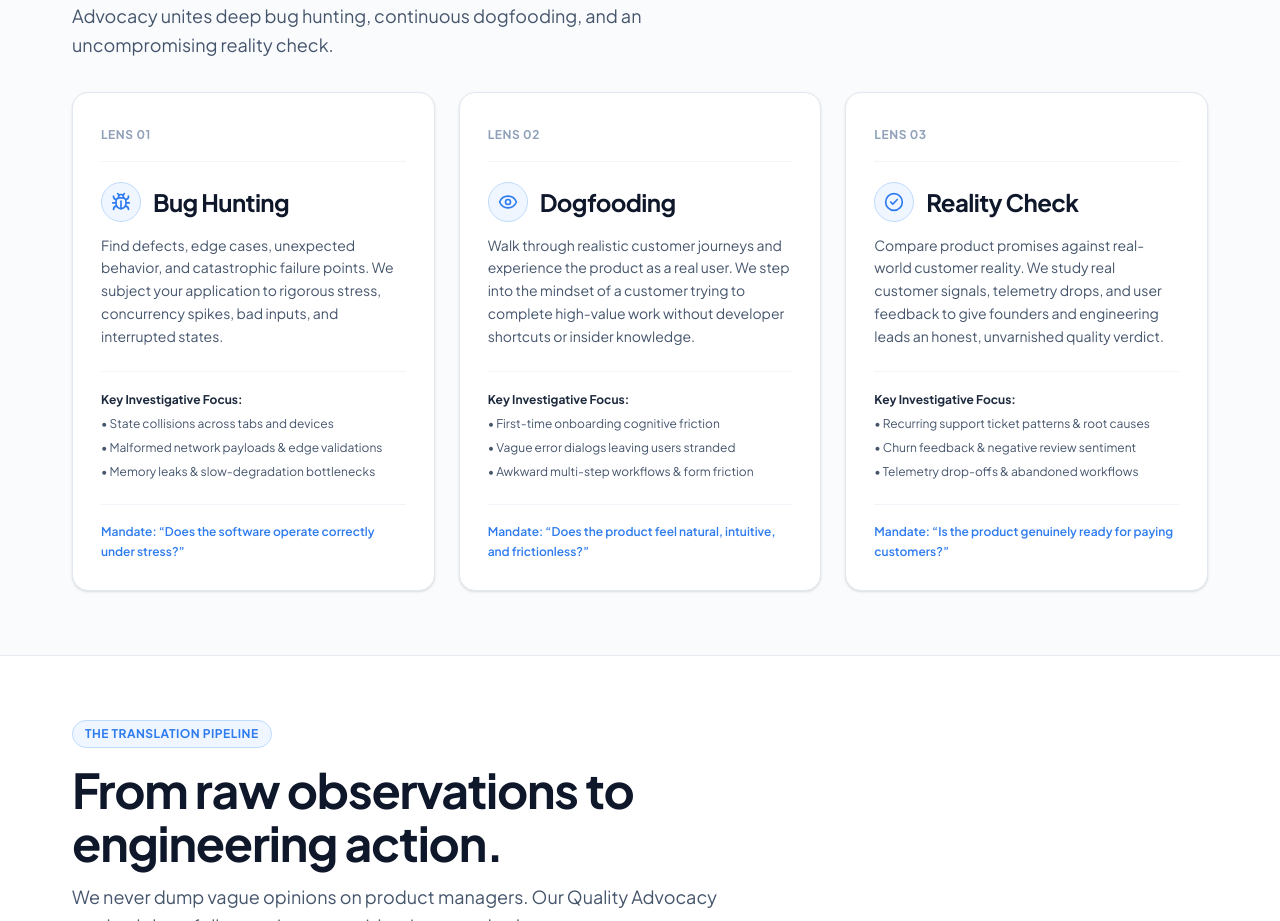
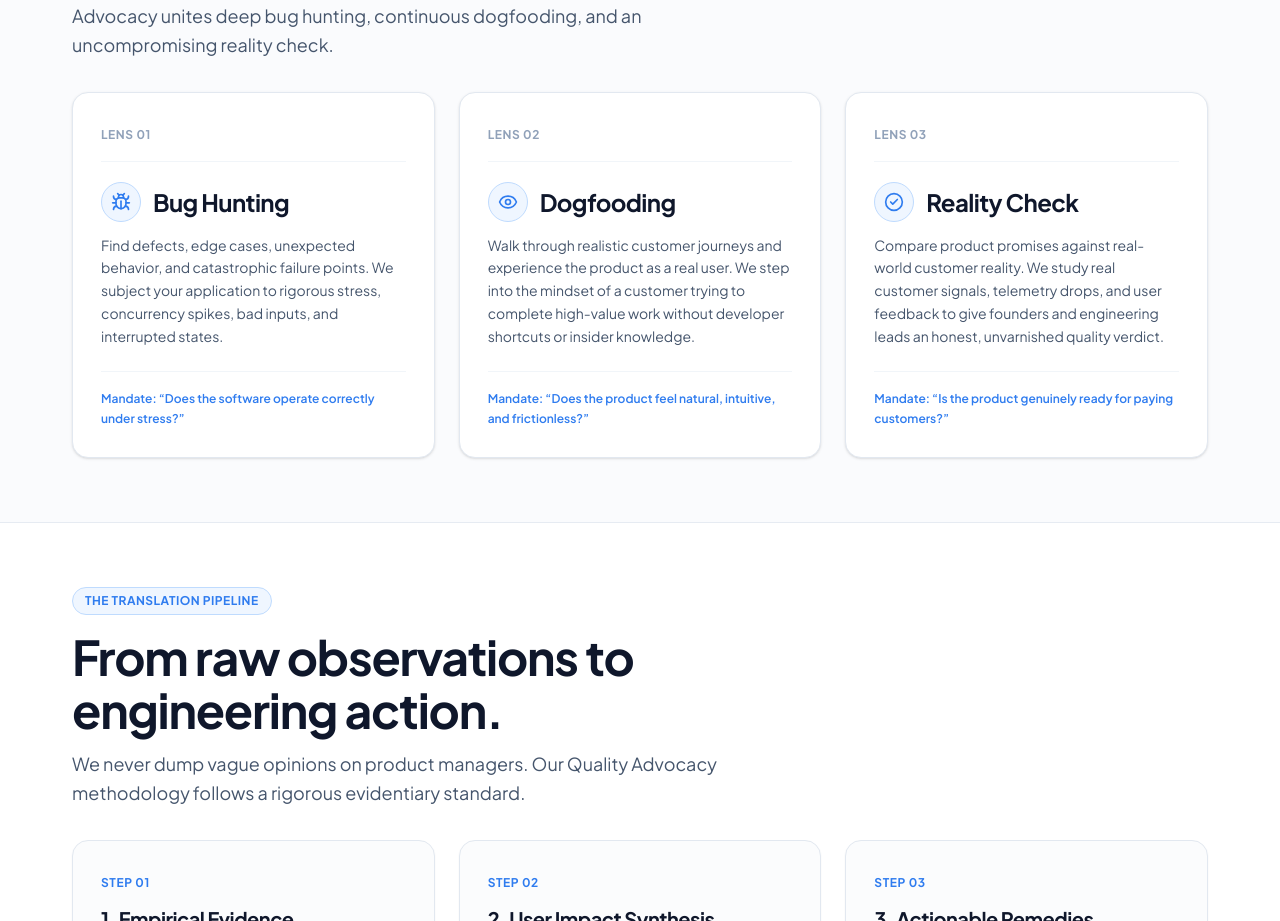
Before and after one commit to Yushu4u/nishkama-cl, a Next.js app: page /quality-advocacy in a window 1280 px wide. Shown: the part 1001-1922 px from the top of the page. Built offline with nearby package versions, Linux system fonts and the light colour scheme.

Commit message:
fix(quality-advocacy): remove Key Investigative Focus bullets from core lens cards

```diff
--- a/src/app/quality-advocacy/page.tsx
+++ b/src/app/quality-advocacy/page.tsx
@@ -58,7 +58,6 @@ export default function QualityAdvocacyPage() {
           <div className="mt-8 grid gap-6 lg:grid-cols-3">
             {/* Lens 1: BUG HUNTING */}
             <div className="rounded-2xl border border-slate-200 bg-white p-6 sm:p-7 shadow-sm flex flex-col justify-between hover:border-[#BFDBFE] transition-all">
-              <div className="flex-1 flex flex-col justify-between">
               <div>
                 <div className="pb-4 border-b border-slate-100">
                   <span className="text-xs font-bold uppercase tracking-wider text-slate-400">
@@ -80,14 +79,6 @@ export default function QualityAdvocacyPage() {
                 </p>
               </div>
 
-                <div className="mt-6 pt-5 border-t border-slate-100 space-y-2 text-xs text-slate-600">
-                  <p className="font-bold text-slate-800">Key Investigative Focus:</p>
-                  <p>• State collisions across tabs and devices</p>
-                  <p>• Malformed network payloads &amp; edge validations</p>
-                  <p>• Memory leaks &amp; slow-degradation bottlenecks</p>
-                </div>
-              </div>
-
               <div className="mt-6 pt-4 border-t border-slate-100 min-h-[58px] flex items-center text-xs font-semibold text-[#2F7CEF] leading-relaxed">
                 Mandate: &ldquo;Does the software operate correctly under stress?&rdquo;
               </div>
@@ -95,7 +86,6 @@ export default function QualityAdvocacyPage() {
 
             {/* Lens 2: DOGFOODING */}
             <div className="rounded-2xl border border-slate-200 bg-white p-6 sm:p-7 shadow-sm flex flex-col justify-between hover:border-[#BFDBFE] transition-all">
-              <div className="flex-1 flex flex-col justify-between">
               <div>
                 <div className="pb-4 border-b border-slate-100">
                   <span className="text-xs font-bold uppercase tracking-wider text-slate-400">
@@ -117,14 +107,6 @@ export default function QualityAdvocacyPage() {
                 </p>
               </div>
 
-                <div className="mt-6 pt-5 border-t border-slate-100 space-y-2 text-xs text-slate-600">
-                  <p className="font-bold text-slate-800">Key Investigative Focus:</p>
-                  <p>• First-time onboarding cognitive friction</p>
-                  <p>• Vague error dialogs leaving users stranded</p>
-                  <p>• Awkward multi-step workflows &amp; form friction</p>
-                </div>
-              </div>
-
               <div className="mt-6 pt-4 border-t border-slate-100 min-h-[58px] flex items-center text-xs font-semibold text-[#2F7CEF] leading-relaxed">
                 Mandate: &ldquo;Does the product feel natural, intuitive, and frictionless?&rdquo;
               </div>
@@ -132,7 +114,6 @@ export default function QualityAdvocacyPage() {
 
             {/* Lens 3: REALITY CHECK */}
             <div className="rounded-2xl border border-slate-200 bg-white p-6 sm:p-7 shadow-sm flex flex-col justify-between hover:border-[#BFDBFE] transition-all">
-              <div className="flex-1 flex flex-col justify-between">
               <div>
                 <div className="pb-4 border-b border-slate-100">
                   <span className="text-xs font-bold uppercase tracking-wider text-slate-400">
@@ -152,14 +133,6 @@ export default function QualityAdvocacyPage() {
                   signals, telemetry drops, and user feedback to give founders and engineering leads an
                   honest, unvarnished quality verdict.
                 </p>
-                </div>
-
-                <div className="mt-6 pt-5 border-t border-slate-100 space-y-2 text-xs text-slate-600">
-                  <p className="font-bold text-slate-800">Key Investigative Focus:</p>
-                  <p>• Recurring support ticket patterns &amp; root causes</p>
-                  <p>• Churn feedback &amp; negative review sentiment</p>
-                  <p>• Telemetry drop-offs &amp; abandoned workflows</p>
-                </div>
               </div>
 
               <div className="mt-6 pt-4 border-t border-slate-100 min-h-[58px] flex items-center text-xs font-semibold text-[#2F7CEF] leading-relaxed">
```
Lines whose indentation alone changed are shown as unchanged.
